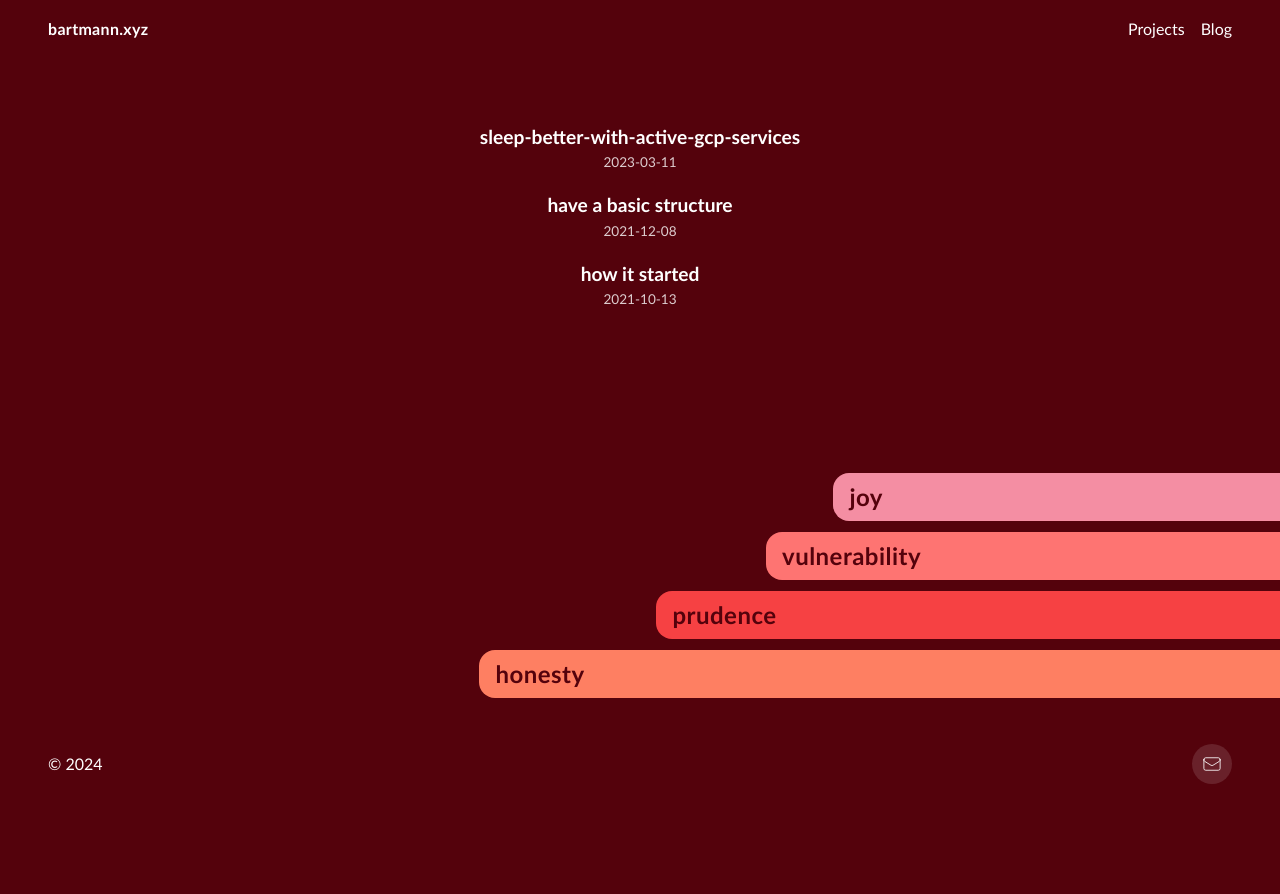
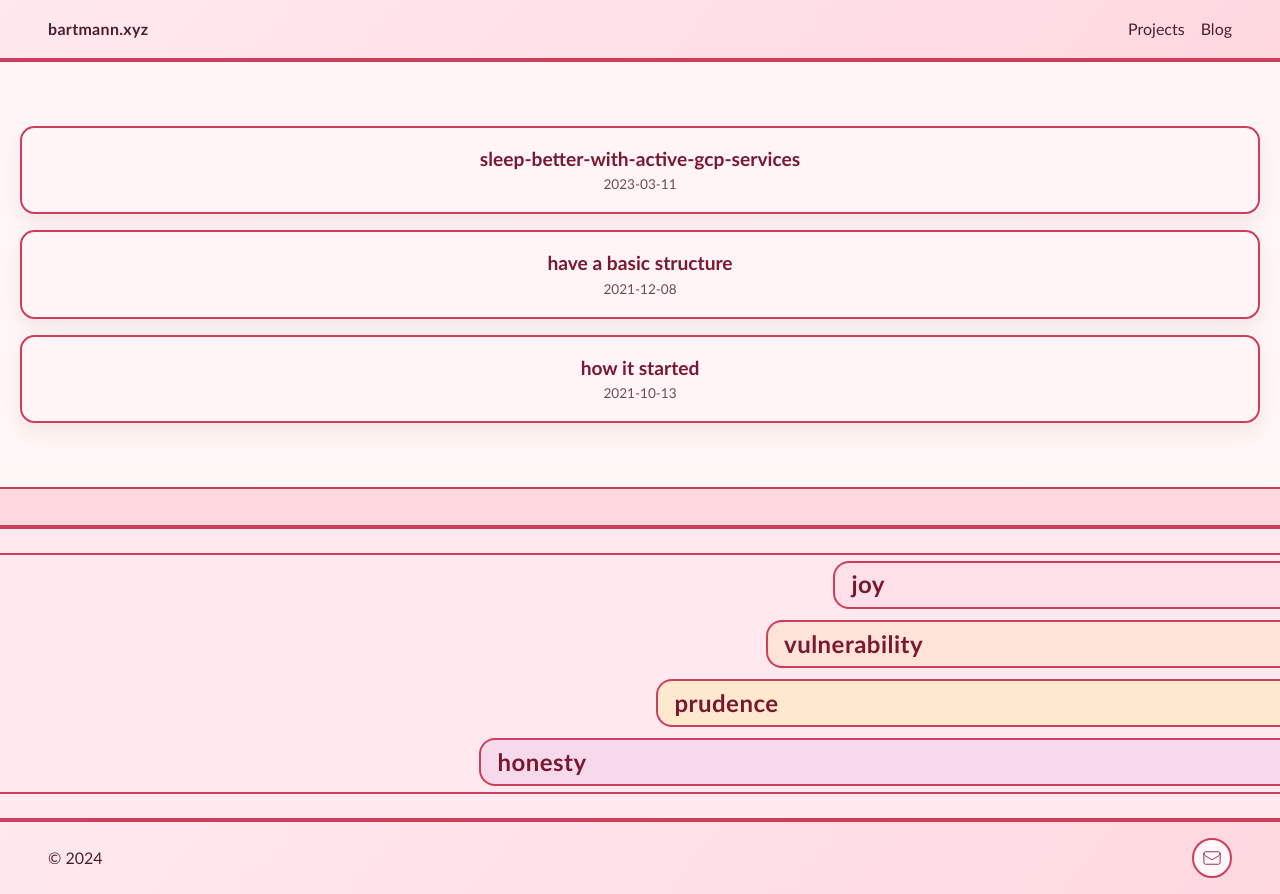
Before and after one commit to sebastianbartmann/bartmannxyz, a FastAPI app: page /blog in a window 1280 px wide. Before the commit the page ends 784 px from the top, so only its background shows below. Run offline with FastAPI, Linux system fonts and the light colour scheme.

Commit message:
Update blog to pastel reds with border-based accents

```diff
--- a/app/static/css/main.css
+++ b/app/static/css/main.css
@@ -11,11 +11,18 @@
     --snd: #860313;
     --textgrey: #1f2937;
     --link: #F48EA3;
-    --c1: #F48EA3;
-    --c2: #FE7472;
-    --c3: #F64143;
-    --c4: #FE7F62;
     --white: #ffffff;
+    --blog-rose-50: #fff5f7;
+    --blog-rose-100: #ffe9ee;
+    --blog-rose-200: #ffd8e0;
+    --blog-rose-300: #ffc2cf;
+    --blog-rose-500: #cf3d5d;
+    --blog-rose-700: #7a1830;
+    --blog-text: #4c1f2e;
+    --c1: #ffdfe8;
+    --c2: #ffe2d8;
+    --c3: #ffe9ce;
+    --c4: #f6daeb;
 }
 
 * {
@@ -73,8 +80,22 @@ ul, ol {
 
 .site-header--blog,
 .site-footer--blog {
-    background: var(--mainred);
-    color: var(--white);
+    background: linear-gradient(130deg, var(--blog-rose-100), var(--blog-rose-200));
+    color: var(--blog-text);
+}
+
+.site-header--blog {
+    border-bottom: 2px solid var(--blog-rose-500);
+}
+
+.site-footer--blog {
+    border-top: 2px solid var(--blog-rose-500);
+}
+
+.site-footer--blog .site-footer__icon {
+    background: rgba(255, 255, 255, 0.8);
+    border: 2px solid var(--blog-rose-500);
+    color: var(--blog-rose-700);
 }
 
 .site-nav,
@@ -298,8 +319,10 @@ ul, ol {
     flex: 1;
     display: flex;
     flex-direction: column;
-    background: var(--mainred);
-    color: var(--white);
+    background: linear-gradient(180deg, var(--blog-rose-50), #fffaf4);
+    color: var(--blog-text);
+    border-top: 2px solid var(--blog-rose-500);
+    border-bottom: 2px solid var(--blog-rose-500);
 }
 
 .blog-page__bottom {
@@ -310,8 +333,15 @@ ul, ol {
     padding: 1.5rem 0;
 }
 
+.blog--light {
+    background: var(--blog-rose-100);
+    border-top: 2px solid var(--blog-rose-500);
+}
+
 .blog__spacer {
-    background: var(--mainred);
+    background: var(--blog-rose-200);
+    border-top: 2px solid var(--blog-rose-500);
+    border-bottom: 2px solid var(--blog-rose-500);
 }
 
 .blog-list {
@@ -326,11 +356,21 @@ ul, ol {
 
 .blog-list__item {
     margin: 1rem 0;
+    border: 2px solid var(--blog-rose-500);
+    border-radius: 0.9rem;
+    background: var(--blog-rose-50);
+    box-shadow: 0 10px 20px rgba(122, 24, 48, 0.08);
+}
+
+.blog-list__item a {
+    display: block;
+    padding: 1rem;
 }
 
 .blog-list__title {
     font-size: 1.2rem;
     font-weight: 600;
+    color: var(--blog-rose-700);
 }
 
 .blog-list__date {
@@ -340,6 +380,9 @@ ul, ol {
 
 .linebars {
     padding: 0;
+    background: var(--blog-rose-100);
+    border-top: 2px solid var(--blog-rose-500);
+    border-bottom: 2px solid var(--blog-rose-500);
 }
 
 .linebars__grid {
@@ -367,13 +410,15 @@ ul, ol {
     padding-left: 1rem;
     border-top-left-radius: 1rem;
     border-bottom-left-radius: 1rem;
+    border: 2px solid var(--blog-rose-500);
+    border-right: 0;
 }
 
 .linebar__text {
     font-size: 1.5rem;
     font-weight: 600;
     letter-spacing: 0.02em;
-    color: var(--mainred);
+    color: var(--blog-rose-700);
 }
 
 .linebar--c1 { background: var(--c1); }
@@ -411,12 +456,13 @@ ul, ol {
 
 .post__image {
     border-radius: 0.75rem;
+    border: 2px solid var(--blog-rose-500);
 }
 
 .callout {
-    border: 2px solid rgba(255, 255, 255, 0.4);
+    border: 2px solid var(--blog-rose-500);
     border-radius: 1rem;
-    background: var(--snd);
+    background: var(--blog-rose-100);
     padding: 1rem 1.25rem;
     display: flex;
     flex-direction: column;
```
